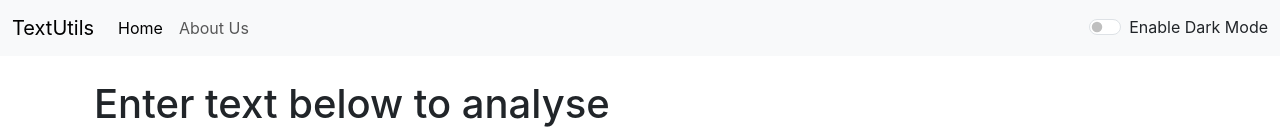
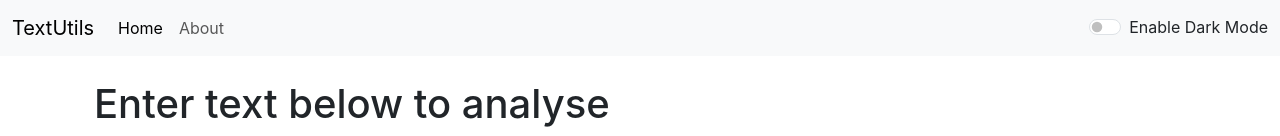
Before and after one commit to anniechakraborty/textutils, a React (Create React App) app: page / in a window 1280 px wide. Shown: the top 136 px of the page. Built offline with nearby package versions, Linux system fonts and the light colour scheme.

Commit message:
fixed style issue on chaning active routes

```diff
--- a/src/App.js
+++ b/src/App.js
@@ -39,12 +39,12 @@ function App() {
   return (
     <>
     <BrowserRouter>
-      <NavBar title={"TextUtils"} aboutText="About Us" mode={darkMode} toggleMode={toggleMode}/>
+      <NavBar title={"TextUtils"} aboutText="About" mode={darkMode} toggleMode={toggleMode} />
       <Alert alert={alert}/>
       <div className="container my-4">
       <Routes>
-        <Route path="/about" element={<About />} />
-        <Route path="/" element={
+        <Route exact path="/about" element={<About mode={darkMode} />} />
+        <Route exact path="/" element={
           <TextForm heading="Enter text below to analyse" mode={darkMode} showAlert={showAlert} />
         }/>
       </Routes>
--- a/src/components/Alert.js
+++ b/src/components/Alert.js
@@ -1,7 +1,7 @@
 import React from 'react'
 
 function Alert(props) {
-    console.log("Alert : ", props);
+    // console.log("Alert : ", props);
     return (
         props.alert && <div class={`alert alert-${props.alert.type} alert-dismissible fade show`} role="alert">
             {props.alert.alertText}
--- a/src/components/NavBar.js
+++ b/src/components/NavBar.js
@@ -1,22 +1,24 @@
 import React from "react";
 import PropTypes from 'prop-types'
-import { Link } from "react-router-dom";
+import { Link, useLocation } from "react-router-dom";
 
 const NavBar = (props)=>{
+    const location = useLocation();
+    console.log(location.pathname);
     return (
         <nav className={`navbar navbar-expand-lg bg-${props.mode}`} data-bs-theme={`${props.mode}`}>
             <div className="container-fluid">
-                <a className="navbar-brand" href="/">{props.title}</a>
+                <Link className="navbar-brand" to="/">{props.title}</Link>
                 <button className="navbar-toggler" type="button" data-bs-toggle="collapse" data-bs-target="#navbarSupportedContent" aria-controls="navbarSupportedContent" aria-expanded="false" aria-label="Toggle navigation">
                     <span className="navbar-toggler-icon"></span>
                 </button>
                 <div className="collapse navbar-collapse" id="navbarSupportedContent">
                     <ul className="navbar-nav me-auto mb-2 mb-lg-0">
                         <li className="nav-item">
-                        <Link className="nav-link active" aria-current="page" to="/">Home</Link>
+                        <Link className={`nav-link ${location.pathname==="/" ? "active" : ""}`} aria-current="page" to="/">Home</Link>
                         </li>
                         <li className="nav-item">
-                        <Link className="nav-link" to="/about">{props.aboutText}</Link>
+                        <Link className={`nav-link ${location.pathname==="/about" ? "active" : ""}`} to="/about">{props.aboutText}</Link>
                         </li>
                     </ul>
                     <div className="form-check form-switch">
```
